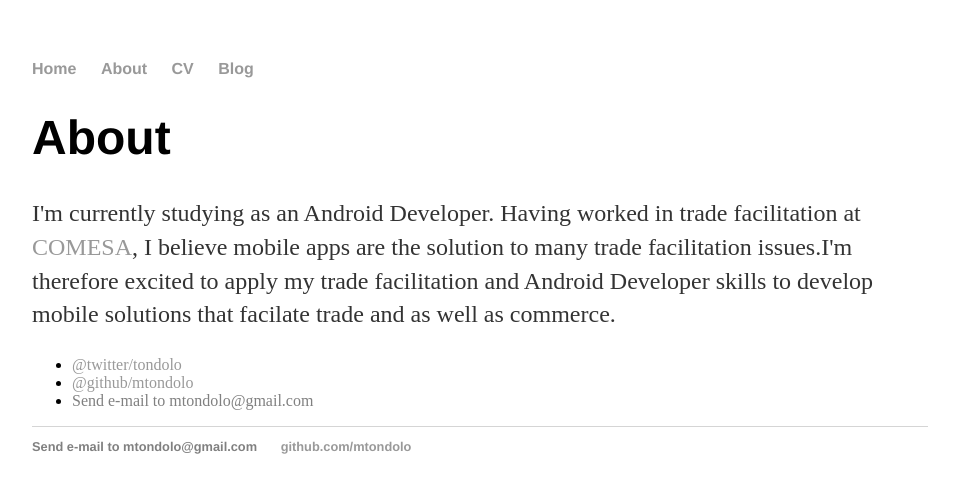
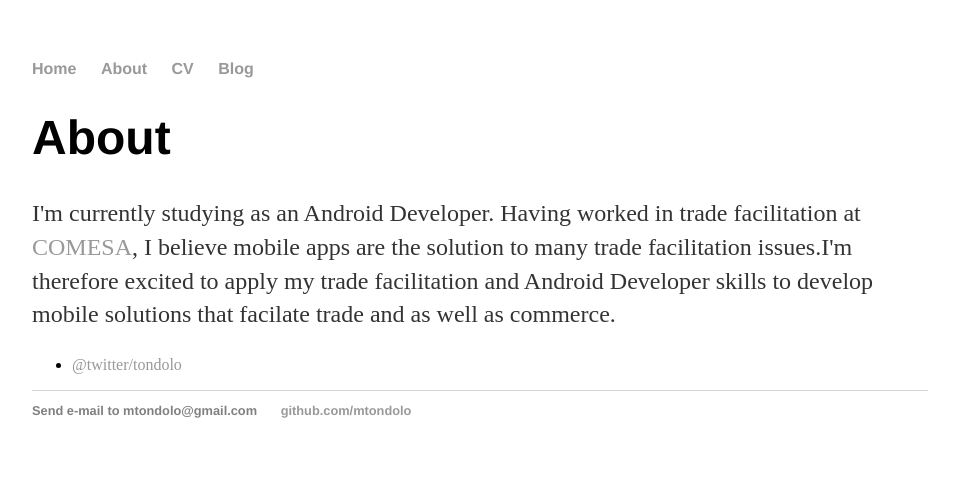
Before and after one commit to mtondolo/mtondolo.github.io, a Jekyll site: the page built from about/index.html, in a window 1280 px wide. Shown: the top 493 px of the page, without its empty margins (160-1119 px from the left). Built offline with Jekyll 4.4.1, drawn with Linux system fonts in a browser that asks for light colours.

Commit message:
Update index.html

```diff
--- a/about/index.html
+++ b/about/index.html
@@ -11,7 +11,5 @@ title: About Musa Tondolo
 			to develop mobile solutions that facilate trade and as well as commerce.</p>
 			<ul class="contacts">
 				<li><a href="https://twitter.com/tondolo">@twitter/tondolo</a></li>
-				<li><a href="https://github.com/mtondolo">@github/mtondolo</a></li>
-				<li><font color = "gray">Send e-mail to <span class="obfuscate">mtondolo@gmail.com</span></font></li>
 			 </ul>
 		</div>
```
